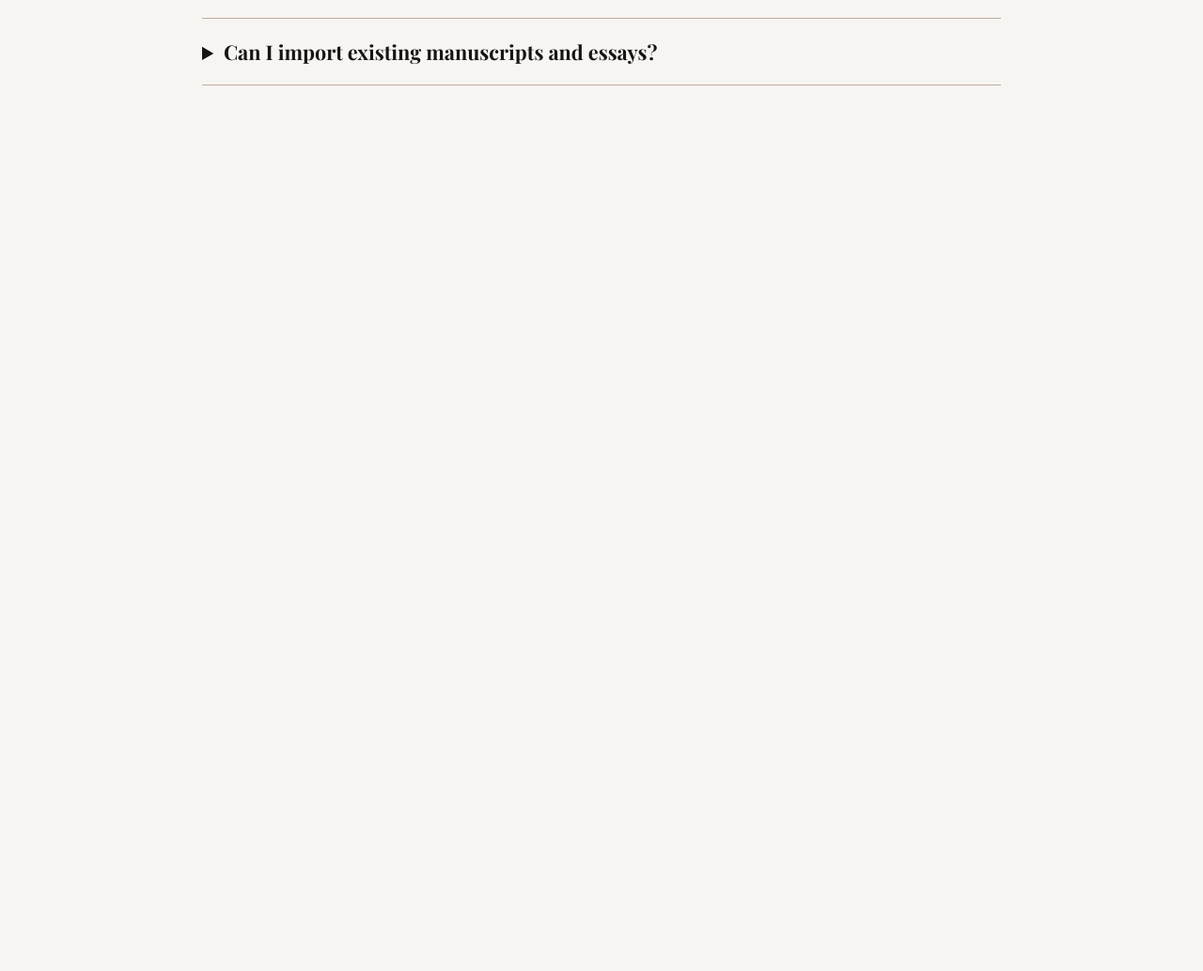
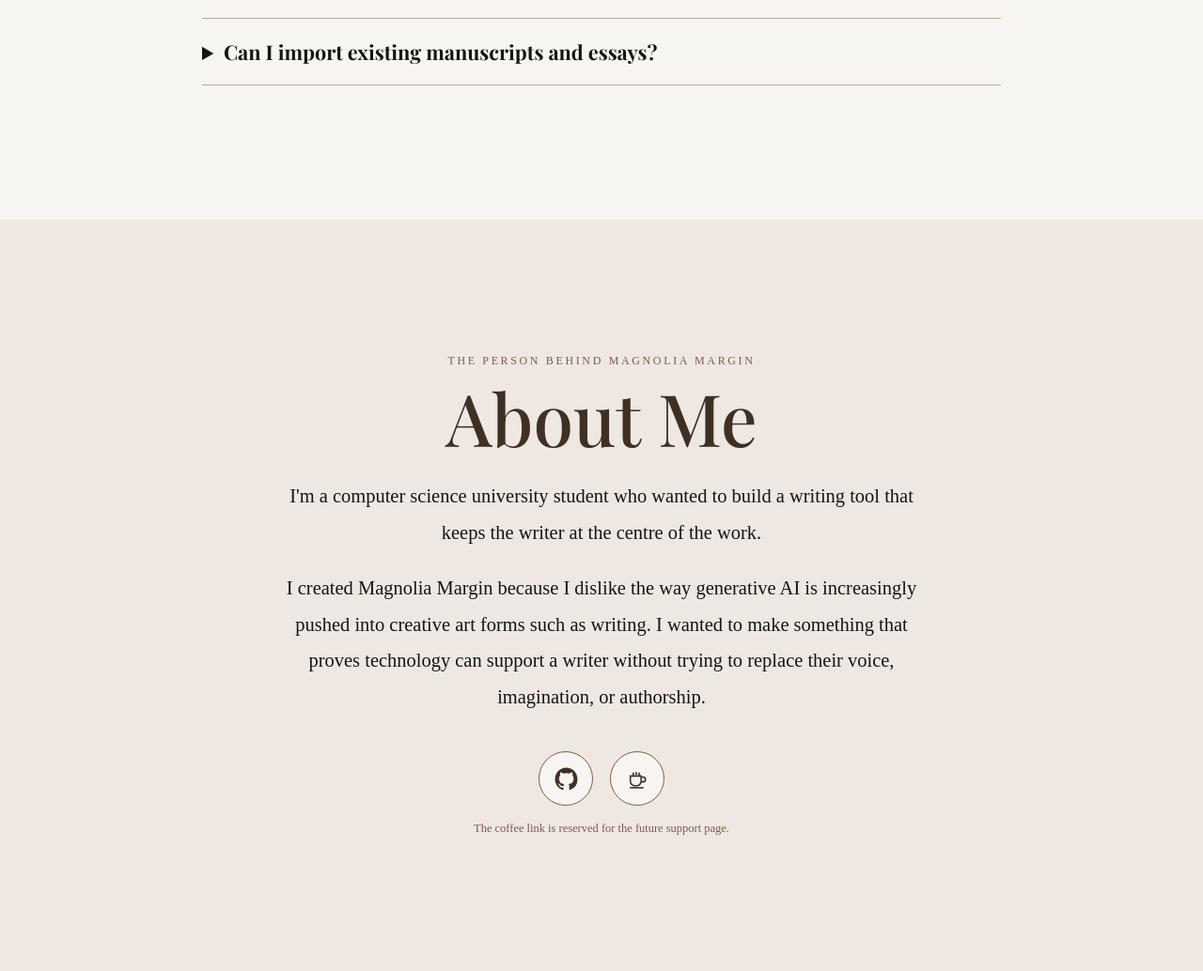
Before and after one commit to ozturksamira/manuscript_editor_web, a Flask app: page / in a window 1280 px wide. Shown: the part 2166-3200 px from the top of the page at 94% size. Before the commit the page ends 2257 px from the top, so only its background shows below. Run offline with Flask 3, Linux system fonts and the light colour scheme; some web fonts are replaced.

Commit message:
Restore About Me section and creator links

```diff
--- a/templates/index.html
+++ b/templates/index.html
@@ -14,6 +14,20 @@
 .faq{padding:clamp(50px,7vw,90px) 20px;display:flex;flex-direction:column;align-items:center;justify-content:center}.faq h2{font-family:'Playfair Display',Georgia,serif;font-size:clamp(3rem,6vw,5rem);font-weight:500;margin:0 0 40px;text-align:center}.faq-list{width:min(100%,850px)}details{padding:18px 0;border-bottom:1px solid var(--tuscany)}summary{cursor:pointer;font-family:'Playfair Display',Georgia,serif;font-weight:700;font-size:clamp(1.1rem,2vw,1.35rem)}details p{font-size:clamp(1rem,1.5vw,1.15rem);line-height:1.7;margin:12px 0 0}
 
 @media(max-width:900px){html{scroll-snap-type:y proximity}.hero{grid-template-columns:1fr}.hero-copy{min-height:64svh}.hero-art{height:36svh;min-height:280px;border-left:0;border-top:2px solid var(--tuscany)}.provides{grid-template-columns:1fr;padding:55px 22px}.notes{gap:24px}.note{min-height:145px}}@media(max-width:600px){.hero-copy{padding:35px 20px}.hero-copy p{margin-bottom:30px}.notes{grid-template-columns:1fr}.note{min-height:135px}.faq{padding:50px 20px}.faq h2{margin-bottom:25px}}
+
+.about{min-height:100svh;display:flex;align-items:center;justify-content:center;padding:clamp(55px,8vw,110px) 22px;background:var(--platinum)}
+.about-inner{width:min(900px,100%);text-align:center}
+.about-eyebrow{text-transform:uppercase;letter-spacing:.22em;font-size:.75rem;color:var(--umber);margin-bottom:12px}
+.about h2{font-family:'Playfair Display',Georgia,serif;font-size:clamp(3rem,6vw,5rem);font-weight:500;line-height:1;margin:0 0 26px;color:var(--burgundy)}
+.about-copy{width:min(700px,100%);margin:0 auto;font-size:clamp(1.05rem,1.8vw,1.28rem);line-height:1.9}
+.about-copy p{margin:0 0 20px}
+.about-links{display:flex;justify-content:center;align-items:center;gap:18px;margin-top:38px}
+.social-link{width:58px;height:58px;border:1px solid var(--umber);border-radius:50%;display:grid;place-items:center;color:var(--burgundy);text-decoration:none;background:var(--pearl);transition:transform .2s,background .2s}
+.social-link:hover{transform:translateY(-3px);background:var(--tuscany)}
+.social-link svg{width:25px;height:25px}
+.about-note{margin-top:15px;font-size:.78rem;color:var(--umber)}
+@media(max-width:600px){.about{padding:50px 20px}.about-links{gap:12px}.social-link{width:52px;height:52px}}
+
 </style>
 </head>
 <body>
@@ -55,5 +69,30 @@
     <details><summary>Can I import existing manuscripts and essays?</summary><p>Yes. You can paste raw text into the editor or upload .txt, .docx, and .pdf files for analysis.</p></details>
   </div>
 </section>
+
+<section class="about" id="about">
+  <div class="about-inner">
+    <div class="about-eyebrow">The person behind Magnolia Margin</div>
+    <h2>About Me</h2>
+    <div class="about-copy">
+      <p>I'm a computer science university student who wanted to build a writing tool that keeps the writer at the centre of the work.</p>
+      <p>I created Magnolia Margin because I dislike the way generative AI is increasingly pushed into creative art forms such as writing. I wanted to make something that proves technology can support a writer without trying to replace their voice, imagination, or authorship.</p>
+    </div>
+    <div class="about-links" aria-label="External links">
+      <a class="social-link" href="https://github.com/ozturksamira" target="_blank" rel="noopener" aria-label="GitHub — ozturksamira" title="GitHub — ozturksamira">
+        <svg viewBox="0 0 24 24" fill="currentColor" aria-hidden="true"><path d="M12 .5C5.65.5.5 5.74.5 12.2c0 5.16 3.3 9.53 7.87 11.08.58.11.79-.26.79-.56 0-.28-.01-1.02-.02-2-3.2.71-3.87-1.57-3.87-1.57-.53-1.35-1.28-1.71-1.28-1.71-1.04-.73.08-.72.08-.72 1.15.08 1.75 1.2 1.75 1.2 1.03 1.79 2.7 1.27 3.36.97.1-.75.4-1.27.73-1.56-2.55-.3-5.23-1.3-5.23-5.77 0-1.28.45-2.33 1.2-3.15-.12-.3-.52-1.5.11-3.13 0 0 .98-.32 3.2 1.2a10.9 10.9 0 0 1 5.82 0c2.22-1.52 3.2-1.2 3.2-1.2.63 1.63.23 2.83.11 3.13.75.82 1.2 1.87 1.2 3.15 0 4.48-2.69 5.47-5.25 5.76.41.36.78 1.07.78 2.16 0 1.56-.01 2.81-.01 3.19 0 .31.21.68.8.56A11.72 11.72 0 0 0 23.5 12.2C23.5 5.74 18.35.5 12 .5Z"/></svg>
+      </a>
+      <a class="social-link" href="#" aria-label="Buy me a coffee — coming soon" title="Buy me a coffee — coming soon">
+        <svg viewBox="0 0 24 24" fill="none" stroke="currentColor" stroke-width="1.5" aria-hidden="true">
+          <path d="M4.5 9h11v5.2A4.8 4.8 0 0 1 10.7 19H9.3a4.8 4.8 0 0 1-4.8-4.8V9Z"/>
+          <path d="M15.5 10h2a2.5 2.5 0 1 1 0 5h-2M7 5.5c1 1 1 1.8 0 2.8M10 5c1 1 1 1.8 0 2.8M13 5.5c1 1 1 1.8 0 2.8"/>
+          <path d="M4 21h14"/>
+        </svg>
+      </a>
+    </div>
+    <div class="about-note">The coffee link is reserved for the future support page.</div>
+  </div>
+</section>
+
 </body>
 </html>
```
